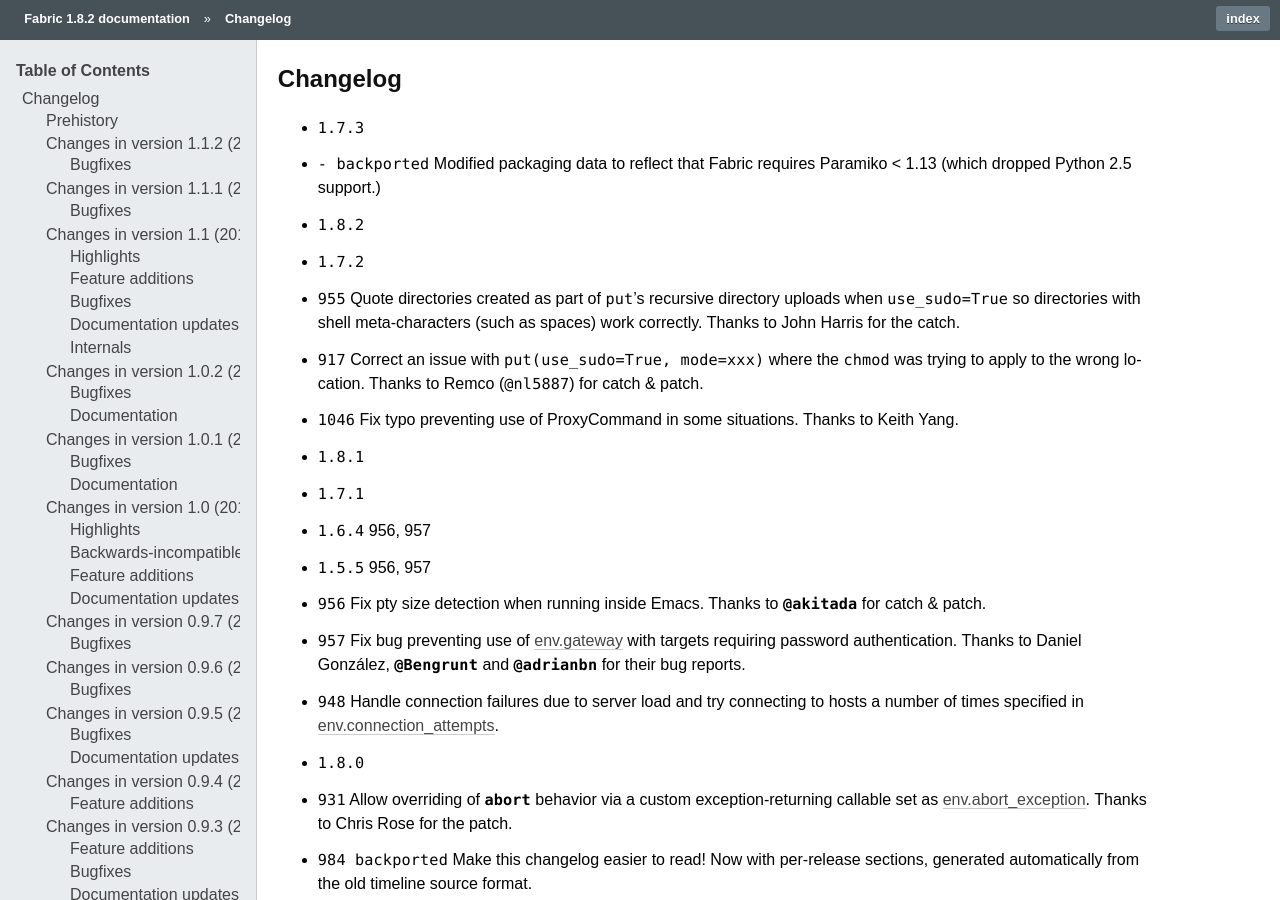
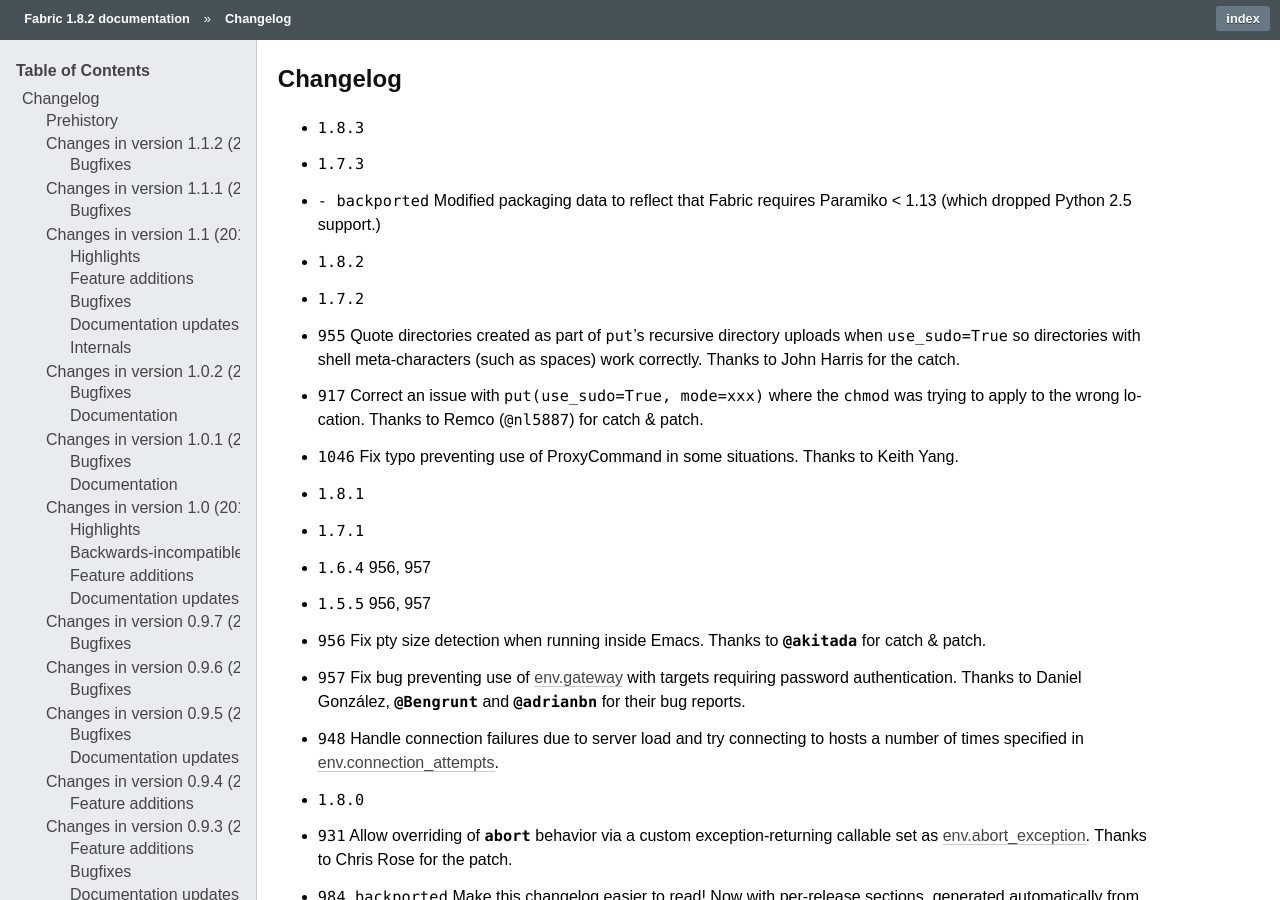
Before and after one commit to fabric/fabric, a Sphinx documentation site: the page built from docs/changelog.rst, in a window 1280 px wide and 900 px high. Built offline with Sphinx 7.4.7, drawn with Linux system fonts in a browser that asks for light colours; cross-references to code outside the pages are shown as plain code.

Commit message:
Add 1.8.3 to changelog

```diff
--- a/docs/changelog.rst
+++ b/docs/changelog.rst
@@ -4,6 +4,7 @@
 Changelog
 =========
 
+* :release:`1.8.3 <2014-03-13>`
 * :release:`1.7.3 <2014-03-13>`
 * :support:`- backported` Modified packaging data to reflect that Fabric
   requires Paramiko < 1.13 (which dropped Python 2.5 support.)
```
